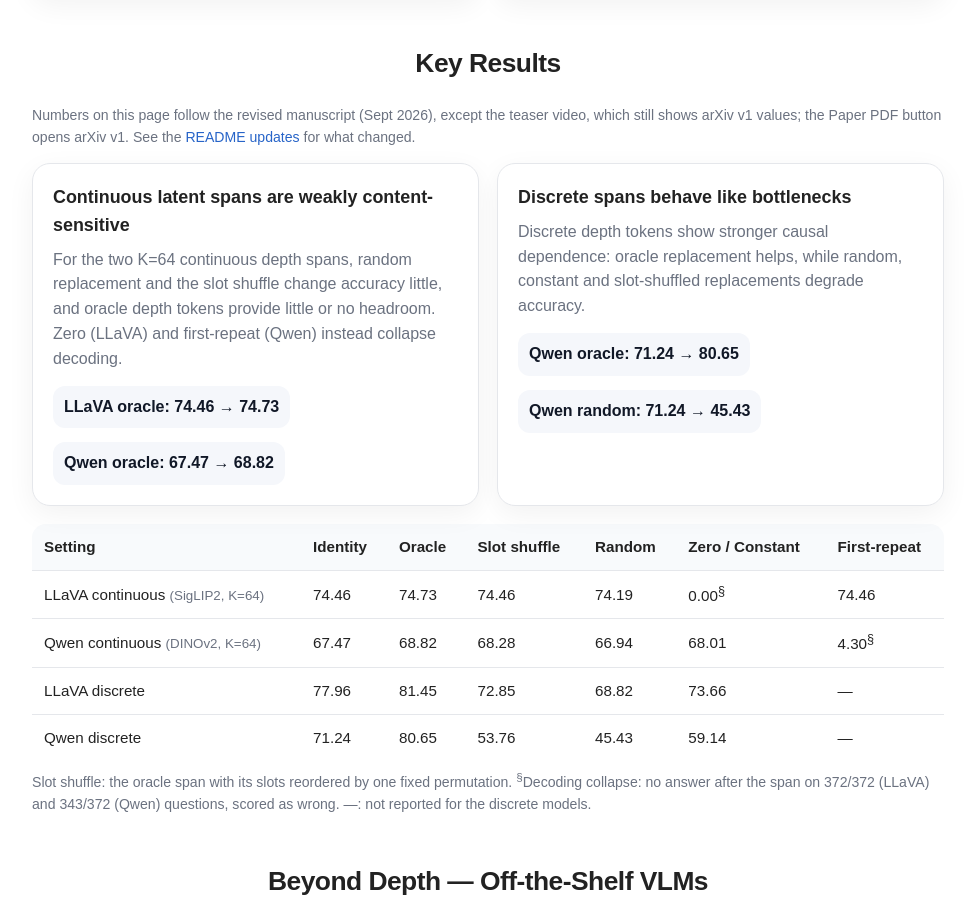
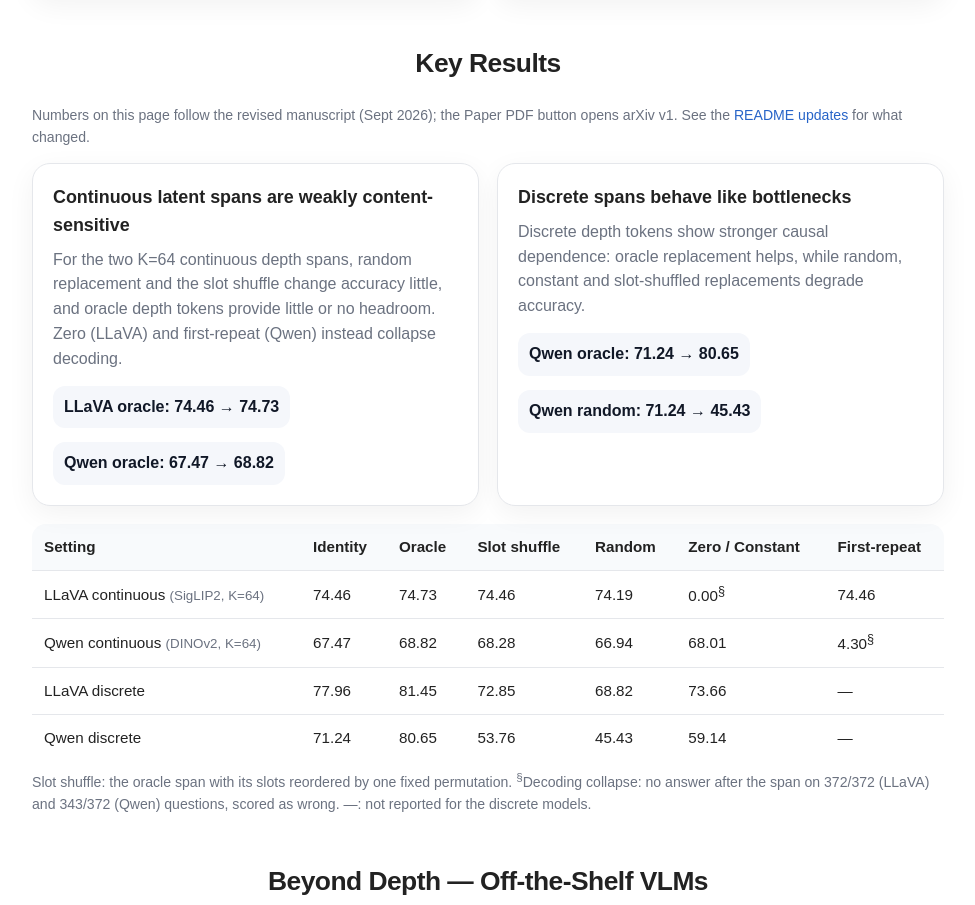
Before and after one commit to tjazhang/ablate_to_validate, a plain HTML site: page docs/index.html in a window 1280 px wide. Shown: the part 2611-3516 px from the top of the page, without its empty margins (152-1127 px from the left). Drawn offline with Linux system fonts and the light colour scheme; a web font is replaced by a local one.

Commit message:
teaser: re-render with the revised numbers; drop the v1 caveat

```diff
--- a/docs/index.html
+++ b/docs/index.html
@@ -577,7 +577,7 @@
     <section aria-labelledby="results-title">
       <h2 id="results-title">Key Results</h2>
       <p style="color:#6b7280;font-size:0.88em;">
-        Numbers on this page follow the revised manuscript (Sept 2026), except the teaser video, which still shows arXiv v1 values; the Paper PDF button opens arXiv v1.
+        Numbers on this page follow the revised manuscript (Sept 2026); the Paper PDF button opens arXiv v1.
         See the <a href="https://github.com/tjazhang/ablate_to_validate#updates-revised-manuscript-sept-2026">README updates</a> for what changed.
       </p>
 
```
Also changed, not shown: README.md, 2 other files.
